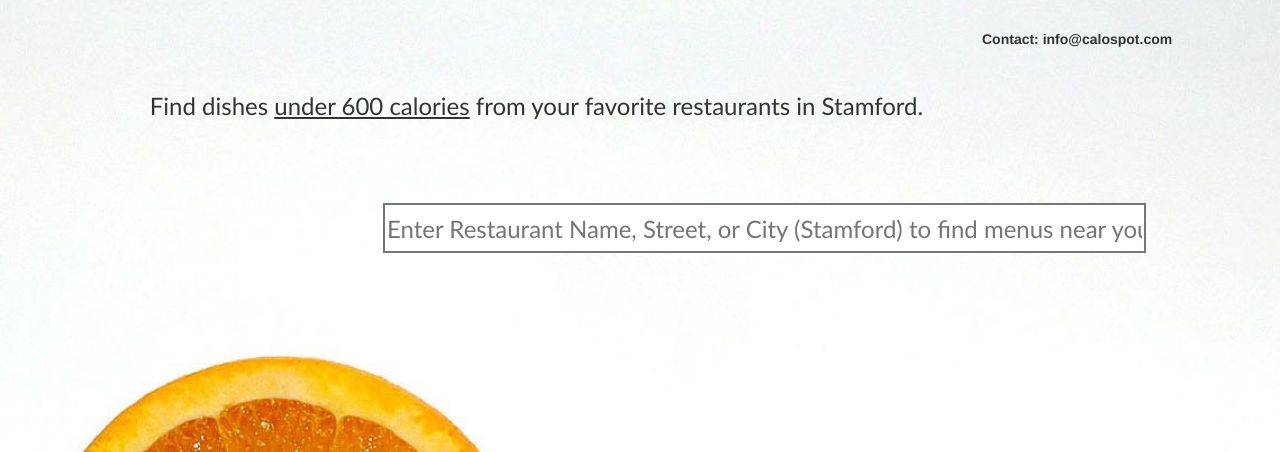
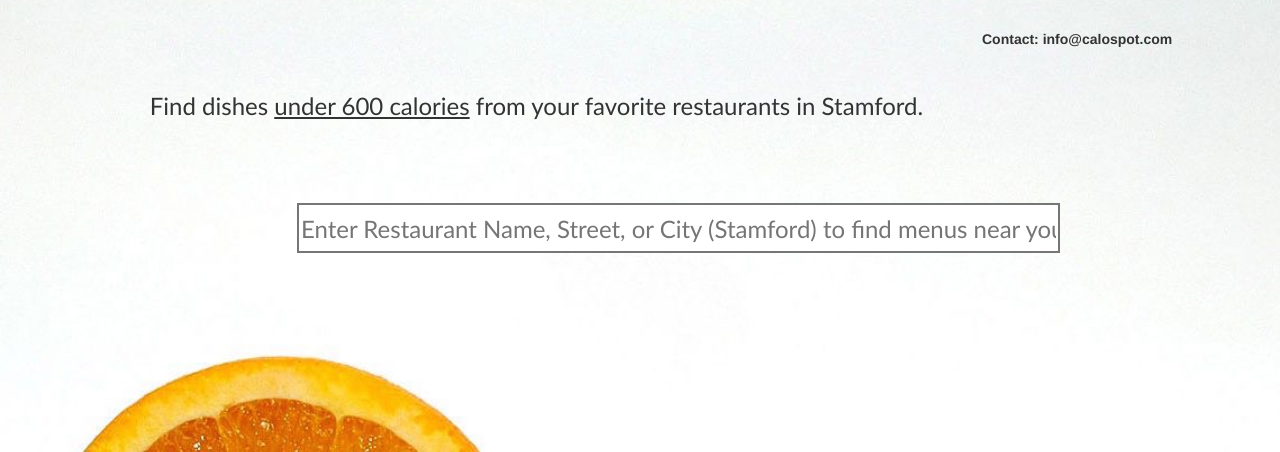
Before and after one commit to ccweaver/NutriApp, a Django app: page / in a window 1280 px wide. Shown: the part 51-503 px from the top of the page. Run offline with Django 3.2, Linux system fonts and the light colour scheme; some libraries are stand-ins or nearby versions.

Commit message:
Update sign_in.html

```diff
--- a/nutri/nutri/templates/sign_in.html
+++ b/nutri/nutri/templates/sign_in.html
@@ -140,7 +140,7 @@ $(document).on("click","#proflink",function(event)
         #search{
           height: 50px;
           width: 80%;
-          margin-left: auto;
+          margin-left: 20px;
           margin-right: auto;
           margin-top: auto;
           margin-bottom: auto;
```
